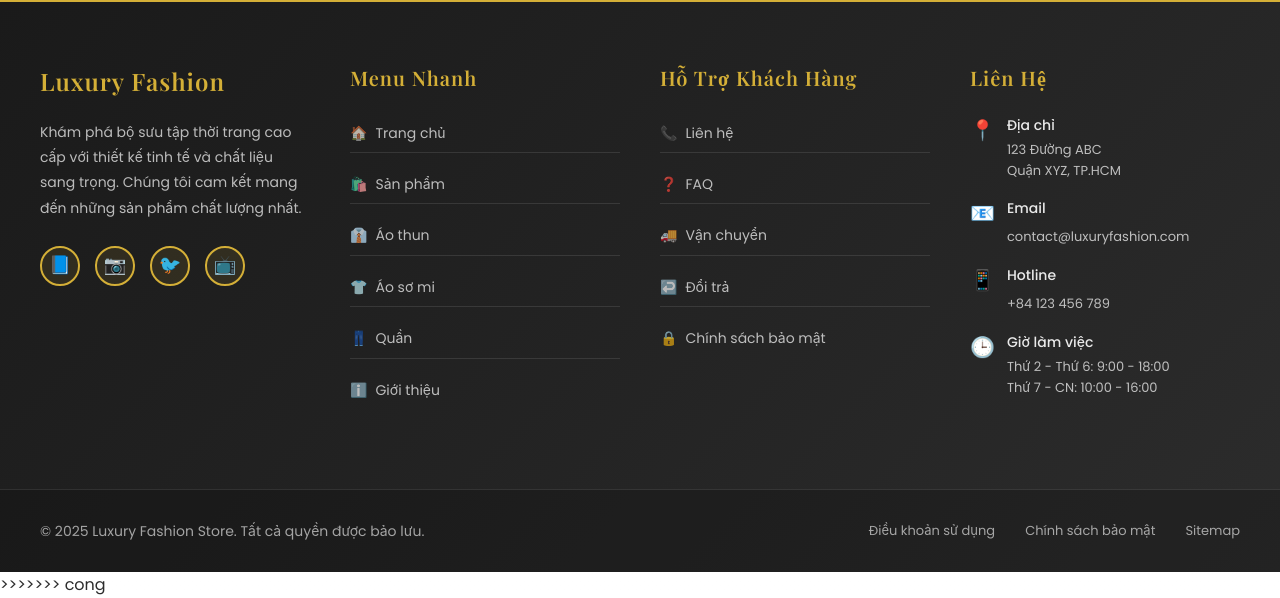
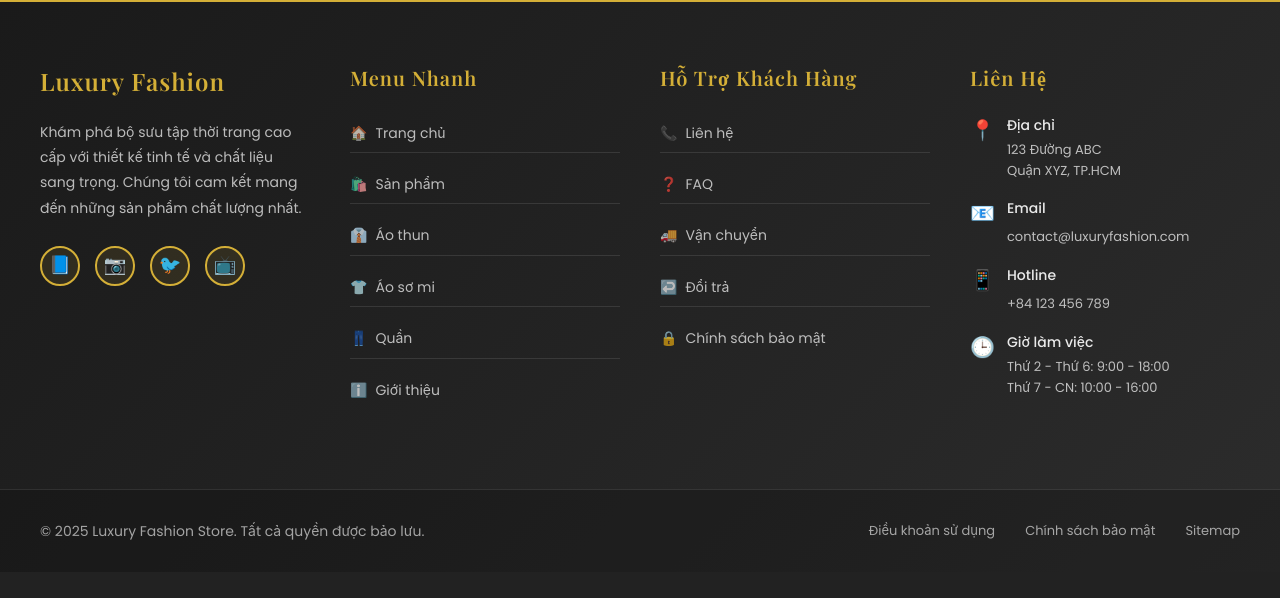
Before and after one commit to Aluon1210/DuAn1, a PHP site: page / in a window 1280 px wide. Shown: the part 1261-1859 px from the top of the page. After the commit the page ends 1801 px from the top, so only its background shows below. Run offline with PHP 8.4, Linux system fonts and the light colour scheme.

Commit message:
fix index

```diff
--- a/index.php
+++ b/index.php
@@ -21,4 +21,3 @@ try {
     die("Lỗi: " . $e->getMessage() . "<br>File: " . $e->getFile() . "<br>Line: " . $e->getLine());
 }
 ?>
->>>>>>> cong
```
